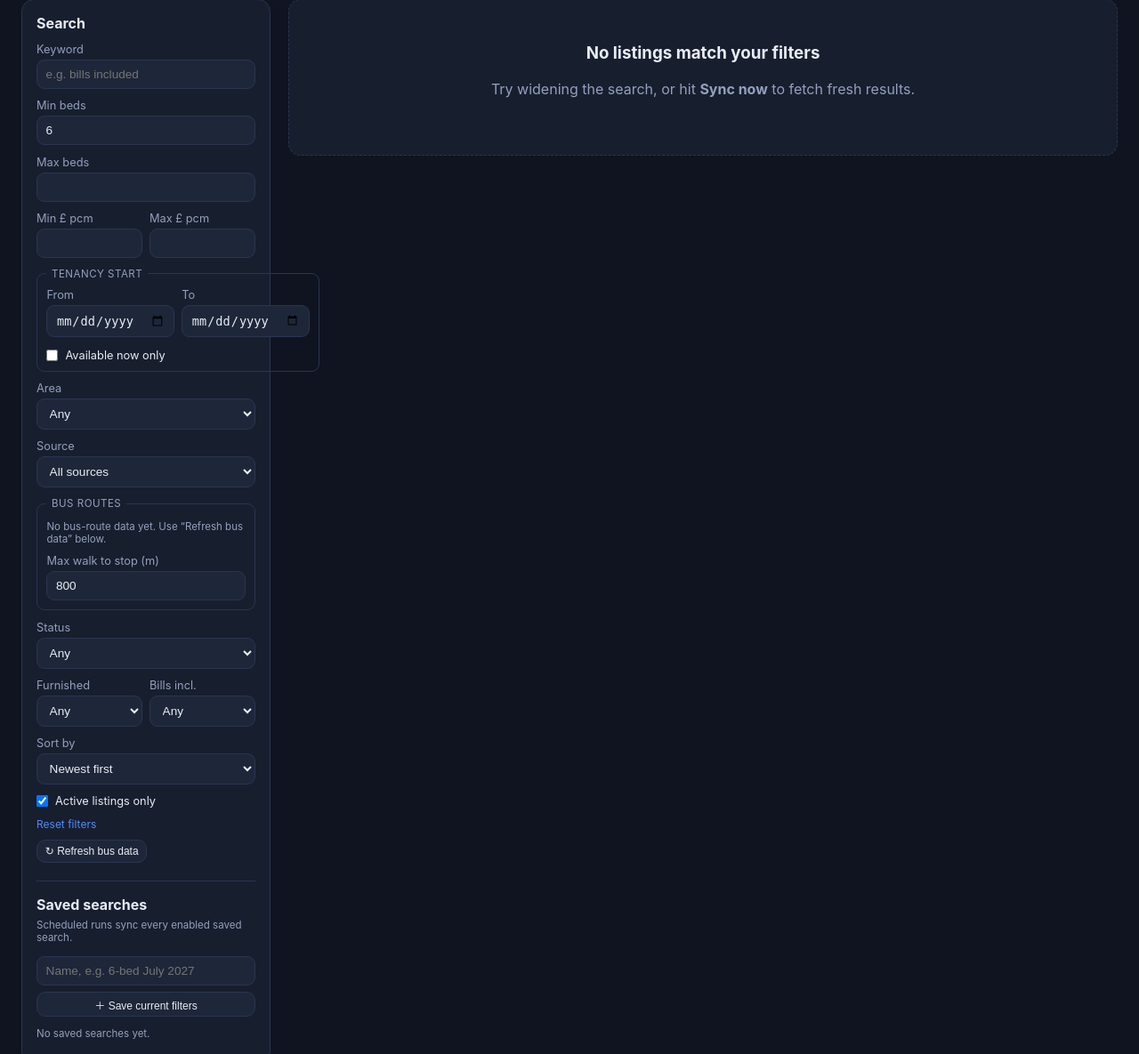
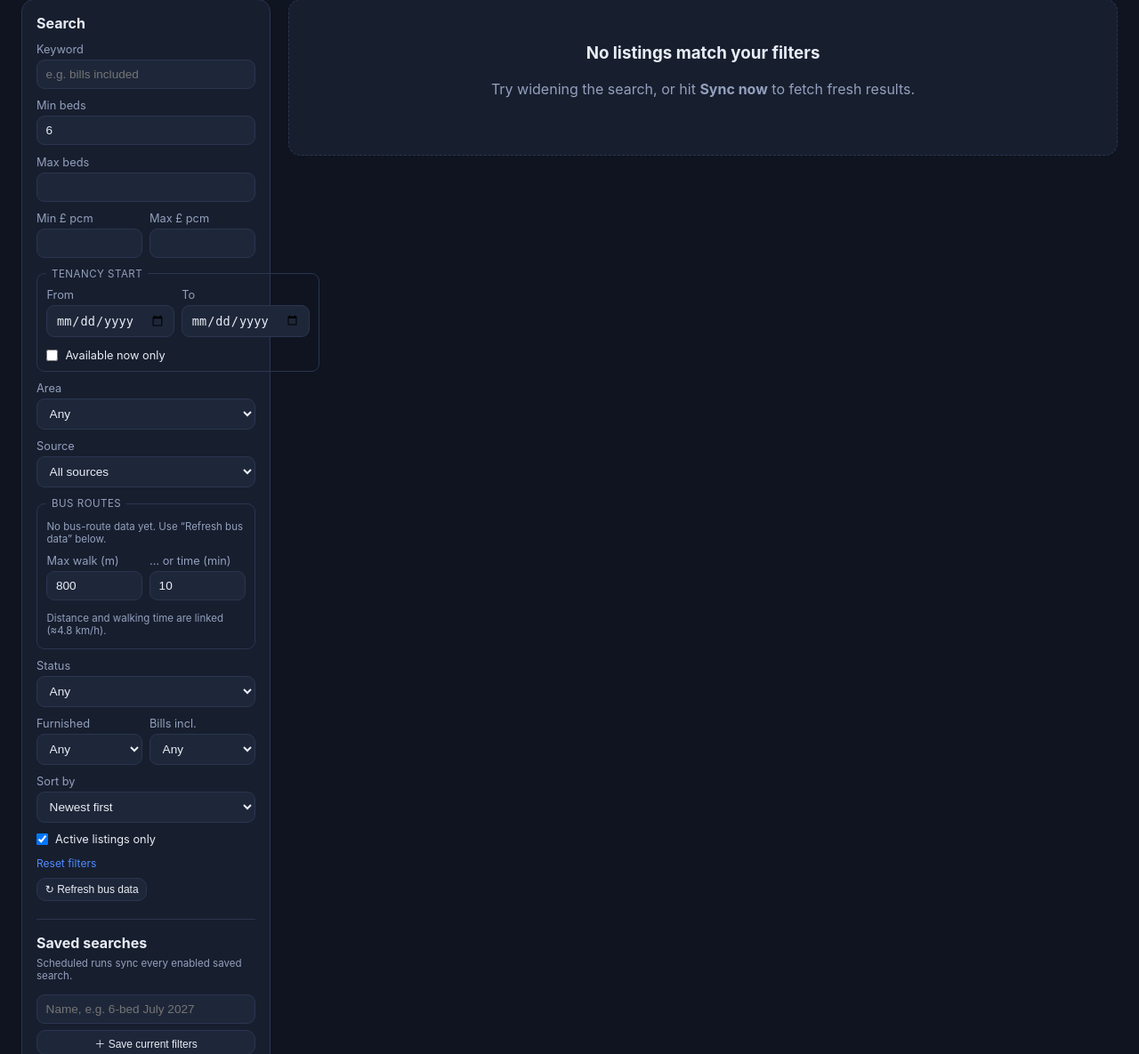
Before and after one commit to Aspect102/house_finder, a FastAPI app: page / in a window 1280 px wide. Shown: the part 165-1350 px from the top of the page at 89% size. Run offline with FastAPI, Linux system fonts and the light colour scheme; data that the repository does not hold is empty; some libraries are stand-ins or nearby versions.

Commit message:
Link max walk distance and walking time in the UI
The bus-route filter's 'max walk (metres)' and a new 'max walk (minutes)'
field stay in sync (80 m/min, ~4.8 km/h); editing either updates the other
and re-runs the search. Metres remains the submitted/searchable value.

```diff
--- a/house_finder/templates/index.html
+++ b/house_finder/templates/index.html
@@ -112,9 +112,15 @@
           {% else %}
           <p class="hint">No bus-route data yet. Use “Refresh bus data” below.</p>
           {% endif %}
-          <label>Max walk to stop (m)
-            <input type="number" name="max_stop_distance_m" min="0" step="50" value="{{ filters.max_stop_distance_m }}" />
-          </label>
+          <div class="row">
+            <label>Max walk (m)
+              <input id="max-stop-distance" type="number" name="max_stop_distance_m" min="0" step="50" value="{{ filters.max_stop_distance_m }}" />
+            </label>
+            <label>… or time (min)
+              <input id="max-stop-time" type="number" min="0" step="1" inputmode="numeric" />
+            </label>
+          </div>
+          <p class="hint">Distance and walking time are linked (≈4.8 km/h).</p>
         </fieldset>
         <label>Status
           <select name="status">
@@ -213,5 +219,48 @@
   <footer class="foot">
     <p>House Finder · personal use · respect source Terms of Service.</p>
   </footer>
+
+  <script>
+    // Keep "max walk (metres)" and "walking time (minutes)" in sync.
+    // Average walking speed ~80 m/min (≈4.8 km/h); metres is what we submit
+    // and search on. Editing either field updates the other and re-runs the
+    // search (debounced), so entering a time is enough to filter by it.
+    (function () {
+      const M_PER_MIN = 80;
+      const dist = document.getElementById("max-stop-distance");
+      const time = document.getElementById("max-stop-time");
+      if (!dist || !time) return;
+
+      const distToTime = () => {
+        const m = parseFloat(dist.value);
+        time.value = Number.isFinite(m) && m > 0 ? Math.round(m / M_PER_MIN) : "";
+      };
+      const timeToDist = () => {
+        const t = parseFloat(time.value);
+        dist.value = Number.isFinite(t) && t >= 0 ? Math.round(t * M_PER_MIN) : "";
+      };
+
+      // Trigger the form's HTMX search by dispatching the change event htmx
+      // already listens for (on the named metres input).
+      let timer = null;
+      const search = () => {
+        clearTimeout(timer);
+        timer = setTimeout(
+          () => dist.dispatchEvent(new Event("change", { bubbles: true })),
+          400
+        );
+      };
+
+      distToTime(); // reflect the server-rendered metres value on load
+      dist.addEventListener("input", () => {
+        distToTime();
+        search();
+      });
+      time.addEventListener("input", () => {
+        timeToDist();
+        search();
+      });
+    })();
+  </script>
 </body>
 </html>
```
Also changed, not shown: README.md.
